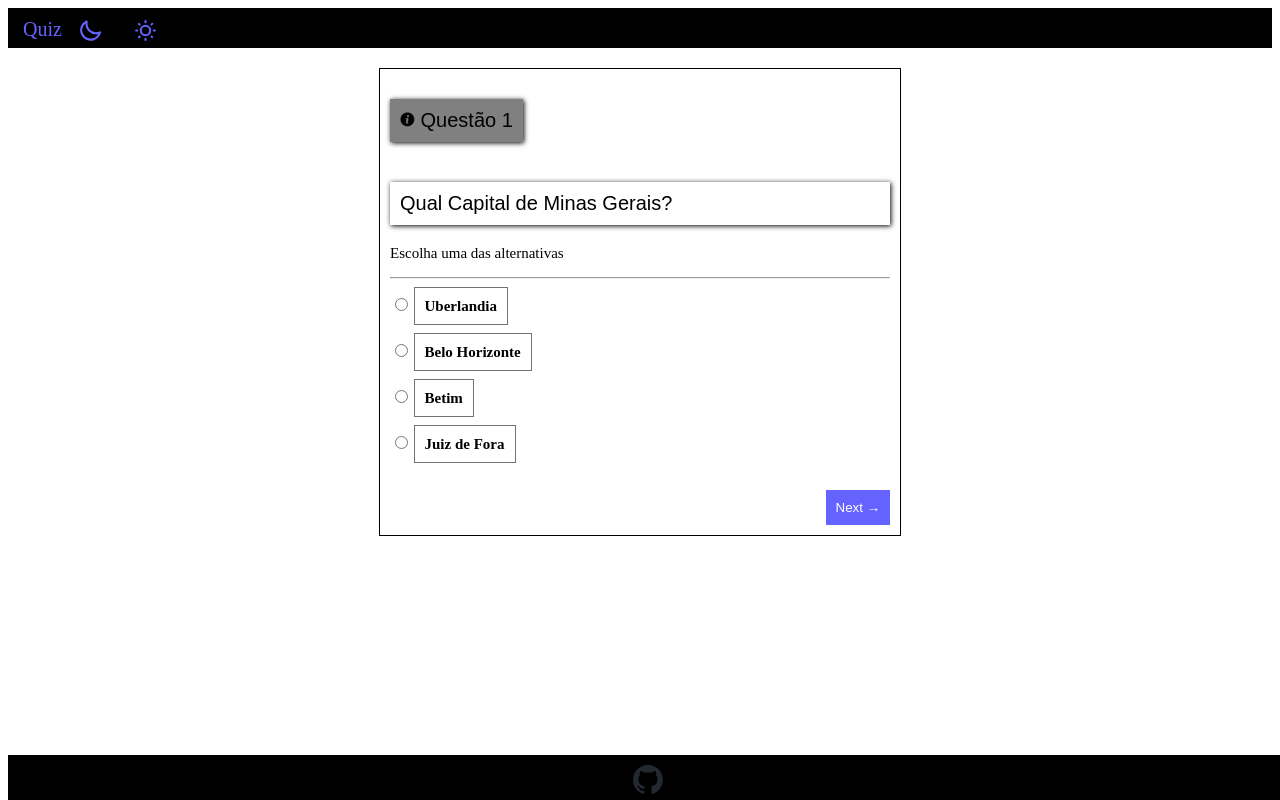
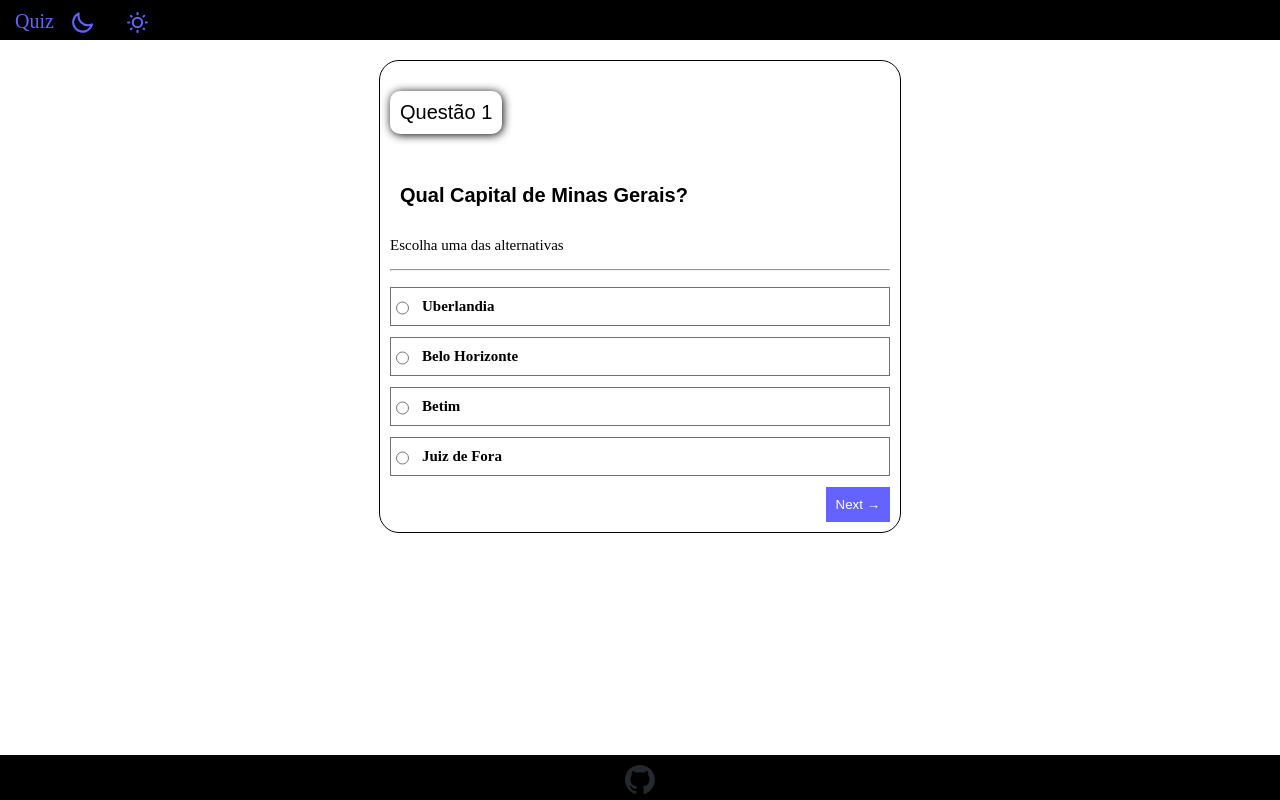
Before and after one commit to fssouz/Java-Script, a plain HTML site: page exercicios/quizpage/index.html in a window 1280 px wide. Drawn offline with nearby package versions, Linux system fonts and the light colour scheme.

Commit message:
css changes

```diff
--- a/exercicios/quizpage/index.html
+++ b/exercicios/quizpage/index.html
@@ -15,21 +15,24 @@
         <a id="bsun" href="#" onclick="fundoSun()"><img src="imagens/sun_icon.svg" alt=""></a>
     </nav>
         <div id="home">
-            <p id="titulo"><img src="imagens/info.png" alt="logo"> Questão</p>
+            <p id="titulo">Questão </p>
 
             <p id="desc"></p>
             <p>Escolha uma das alternativas</p>
             <hr>
             <br>
             <section id="questions">
-                <input type="radio" id="A" name="input" value="1">
-                <label id="eA" for="A"></label><br>
-                <input type="radio" id="B" name="input" value="2">
-                <label id="eB" for="B"></label><br>
-                <input type="radio" id="C" name="input" value="3">
-                <label id="eC" for="C"></label><br>
-                <input type="radio" id="D" name="input" value="4">
-                <label id="eD" for="D"></label><br><br>
+                <span><input type="radio" id="A" name="input" value="1">
+                <label id="eA" for="A"></label></span><br>
+
+                <span><input type="radio" id="B" name="input" value="2">
+                <label id="eB" for="B"></label></span><br>
+
+                <span><input type="radio" id="C" name="input" value="3">
+                <label id="eC" for="C"></label></span><br>
+
+                <span><input type="radio" id="D" name="input" value="4">
+                <label id="eD" for="D"></label></span><br>
             </section>
             <div id="btnpos"><button id="btn" onclick="next()" >Next →</button></div>
         </div>
--- a/exercicios/quizpage/script.js
+++ b/exercicios/quizpage/script.js
@@ -17,9 +17,10 @@ const c = document.getElementById("eC")
 const d = document.getElementById("eD")
 const r = document.getElementById("resultado")
 const h = document.getElementById("home")
+const i= document.getElementById("inf")
 
 function load(cont){
-    t.innerHTML=`<img src="imagens/info.png" alt="logo"> Questão ${cont+1}`
+    t.innerHTML=`Questão ${cont+1}`
     des.innerHTML=`${questions[cont]}`
     a.innerHTML=`${answers[cont][0]}`
     b.innerHTML=`${answers[cont][1]}`
@@ -78,17 +79,16 @@ function fundoSun(){
     $('body').css('background-color', 'white')
     $('#home').css('color','black')
     $('#home').css('border','0.1em solid black')
-    $('#desc').css('box-shadow','0.1rem 0.1rem 0.5rem black')
     $('#resultado').css('color','black')
     $('#resultado').css('border','0.1em solid black')
+    $('#titulo').css('background-color', 'white')
 }
 
 
 function fundoMoon(){
     $('body').css('background-color', 'rgb(32, 32, 32)')
-    $('#titulo').css('background-color', 'gray')
+    $('#titulo').css('background-color', 'black')
     $('#home').css('color','white')
-    $('#desc').css('box-shadow','0.1rem 0.1rem 0.5rem white')
     $('#home').css('border','0.1em solid white')
     $('#resultado').css('color','white')
     $('#resultado').css('border','0.1em solid white')
--- a/exercicios/quizpage/style.css
+++ b/exercicios/quizpage/style.css
@@ -1,3 +1,6 @@
+body{
+    margin: 0;
+}
 :root{
     font-size: 62.5%;
 }
@@ -34,6 +37,7 @@ div#home, div#resultado{
     padding-inline: 2.4rem;
     padding: 1rem;
     border: 0.1em solid black;
+    border-radius: 2rem;
 }
 
 @media screen and (min-width:400px) {
@@ -52,37 +56,38 @@ p#titulo{
     padding: 1rem;
     display: inline-block;
     border: 0.1rem;
-    background-color: gray;
-    box-shadow: 0.1rem 0.1rem 0.5rem black;
+    border-radius: 1rem;
+    background-color: rgb(255, 255, 255);
+    box-shadow: 0.1rem 0.1rem 1rem black;
     font-family: Arial, Helvetica, sans-serif;
     font-size: 2rem;
-}
-
-#titulo img{
-    width: 1.5rem;
 }
 
 
 p#desc{
     padding: 1rem;
     display: block;
-    box-shadow: 0.1rem 0.1rem 0.5rem rgb(0, 0, 0);
+    font-weight: bold;
     font-family: Arial, Helvetica, sans-serif;
     font-size: 2rem;
 }
 
+#questions span{
+    display: flex;
+    grid-template-rows: 0.2fr 1fr 0.5fr;
+    border: 0.1rem solid rgb(116, 113, 113);
+
+}
 input, label{
     font-size: 1.5rem;
     list-style: disc;
-    border: 0.1rem solid rgb(116, 113, 113);
     font-weight: bold;
     padding: 1rem;
     list-style-position: inside;
-    margin-bottom: 3rem;
 }
 
-input, label:hover{
-    background-color: rgb(206, 198, 198);
+span:hover{
+    background-color: rgb(101, 99, 255);
     cursor: pointer;
 }
 
@@ -101,6 +106,7 @@ button{
     }
 
 #resultado{
+    font-size: 1.5rem;
     display: none;
 }
 
@@ -114,7 +120,7 @@ footer{
         height: 3rem;
         background-color: rgb(0, 0, 0);
         bottom: 0;
-        position: fixed;
+        position: absolute;
         width: 100%;
 }
 footer>p{
```
Also changed, not shown: exercicios/quizpage/imagens/info.png (deleted).
